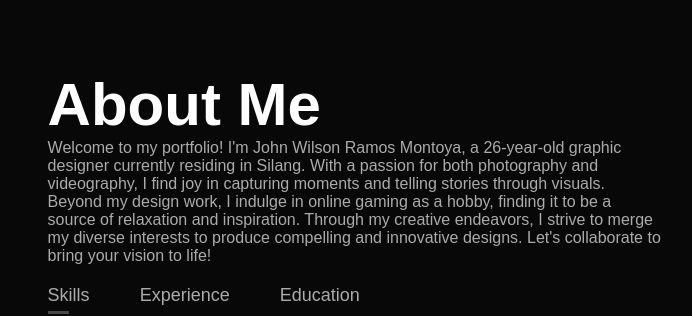
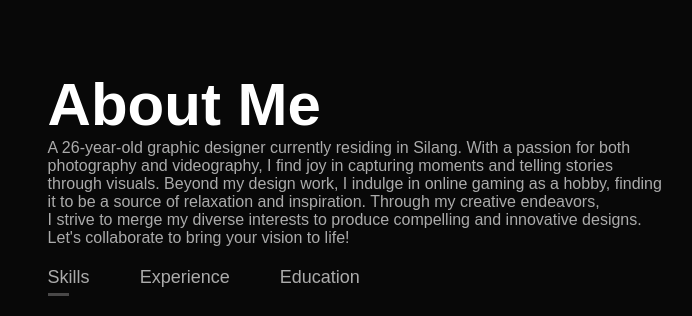
Before and after one commit to jwilseun/myporfolio-website, a plain HTML site: page index.html in a window 1280 px wide. Shown: the part 820-1136 px from the top of the page, 490-1182 px from the left. Drawn offline with Linux system fonts and the light colour scheme.

Commit message:
Update index.html

```diff
--- a/index.html
+++ b/index.html
@@ -39,12 +39,12 @@
             </div>
             <div class="about-col-2">
                 <h1 class="sub-title">About Me</h1>
-                <p> Welcome to my portfolio! I'm John Wilson Ramos Montoya, a 26-year-old graphic designer
-                    currently residing in Silang. With a passion for both photography and videography, I find
-                    joy in capturing moments and telling stories through visuals. Beyond my design work, I
-                    indulge in online gaming as a hobby, finding it to be a source of relaxation and
-                    inspiration. Through my creative endeavors, I strive to merge my diverse interests to
-                    produce compelling and innovative designs. Let's collaborate to bring your vision to life!   </p>
+                <p> A 26-year-old graphic designer currently residing in Silang. With a passion for both <br>
+                    photography and videography, I find joy in capturing moments and telling stories <br>
+                    through visuals. Beyond my design work, I indulge in online gaming as a hobby, finding <br>
+                    it to be a source of relaxation and inspiration. Through my creative endeavors, <br>
+                    I strive to merge my diverse interests to produce compelling and innovative designs. <br>
+                    Let's collaborate to bring your vision to life!   </p>
                 <div class="tab-titles">
                     <p class="tab-links active-link" onclick="opentab('skl')">Skills</p>
                     <p class="tab-links" onclick="opentab('exp')">Experience</p>
```
